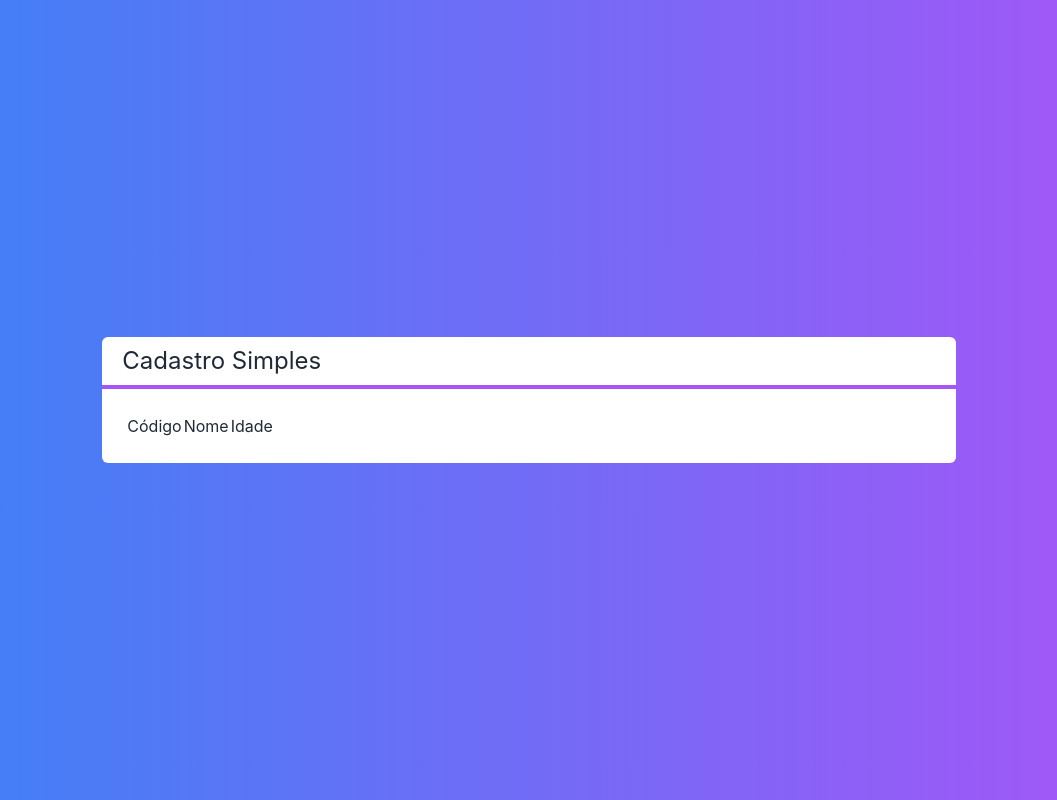
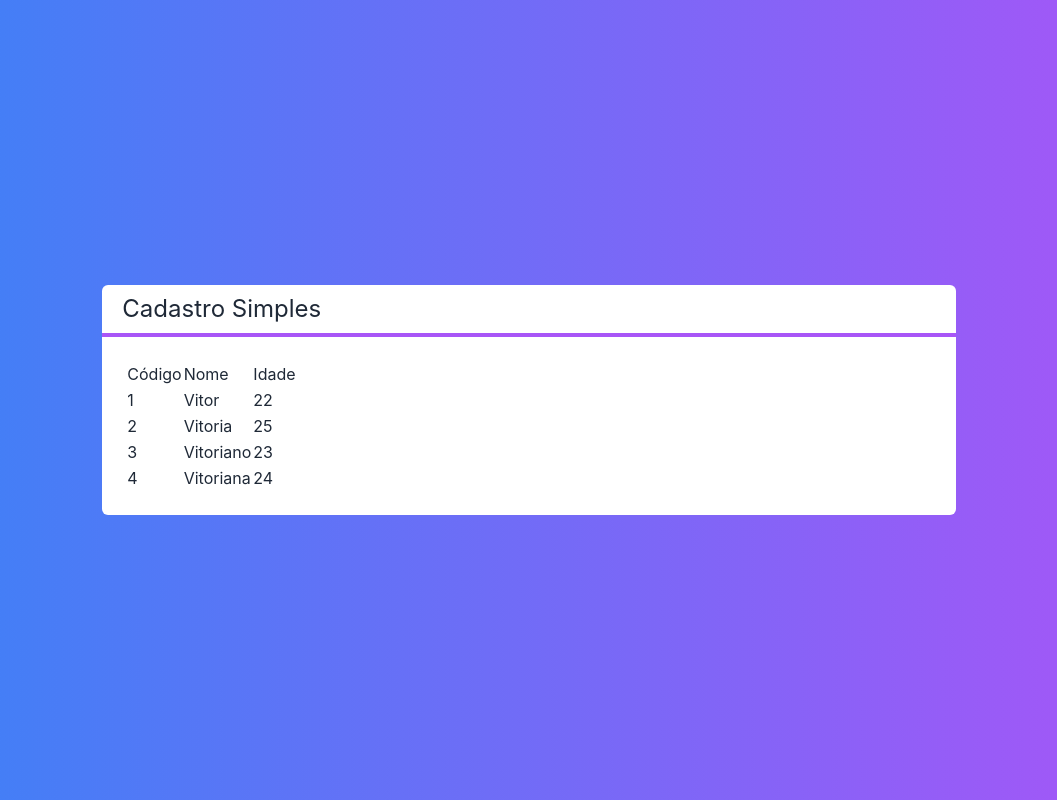
Before and after one commit to VitorHugoTeixeira/nextCrud, a Next.js app: page / in a window 1280 px wide. Shown: the whole page, without its empty margins (111-1168 px from the left). Built offline with nearby package versions, Linux system fonts and the light colour scheme.

Commit message:
Added Table component

```diff
--- a/src/components/Table.tsx
+++ b/src/components/Table.tsx
@@ -1,20 +1,39 @@
 import Client from "../core/Client";
 
-interface TableProps{
-    clients: Client[]
-
-
+interface TableProps {
+    listClients: Client[]
 }
 
 
-export default function Table(props){
-    return (
-        <table>
+export default function Table(props: TableProps) {
+
+    function renderHeader() {
+        return (
             <tr>
                 <td>Código</td>
                 <td>Nome</td>
                 <td>Idade</td>
             </tr>
+        )
+    }
+
+    function renderData() {
+        return props.listClients?.map((client, i) => {
+            return (
+                <tr key={client.id}>
+                    <td>{client.id}</td>
+                    <td>{client.name}</td>
+                    <td>{client.age}</td>
+                </tr>
+            )
+        })
+    }
+
+
+    return (
+        <table>
+            <thead>{renderHeader()}</thead>
+            <tbody>{renderData()}</tbody>
         </table>
     )
 }
--- a/src/pages/index.tsx
+++ b/src/pages/index.tsx
@@ -6,11 +6,11 @@ import Client from '../core/Client'
 
 export default function Home() {
 
-  const clients = [
+  const listClients = [
     new Client('Vitor', 22, '1'),
     new Client('Vitoria', 25, '2'),
     new Client('Vitoriano', 23, '3'),
-    new Client('Vitoriana', 24, '4')
+    new Client('Vitoriana', 24, '4'),
   ]
 
 
@@ -19,7 +19,7 @@ export default function Home() {
     flex justify-center items-center h-screen bg-gradient-to-r
     from-blue-500   to-purple-500 text-white`}>
 
-    <Layout title='Cadastro Simples'><Table clients={clients}></Table></Layout>
+    <Layout title='Cadastro Simples'><Table listClients={listClients}></Table></Layout>
 
     </div>
   )
```
Also changed, not shown: src/components/Layout.tsx (line endings or trailing spaces).
